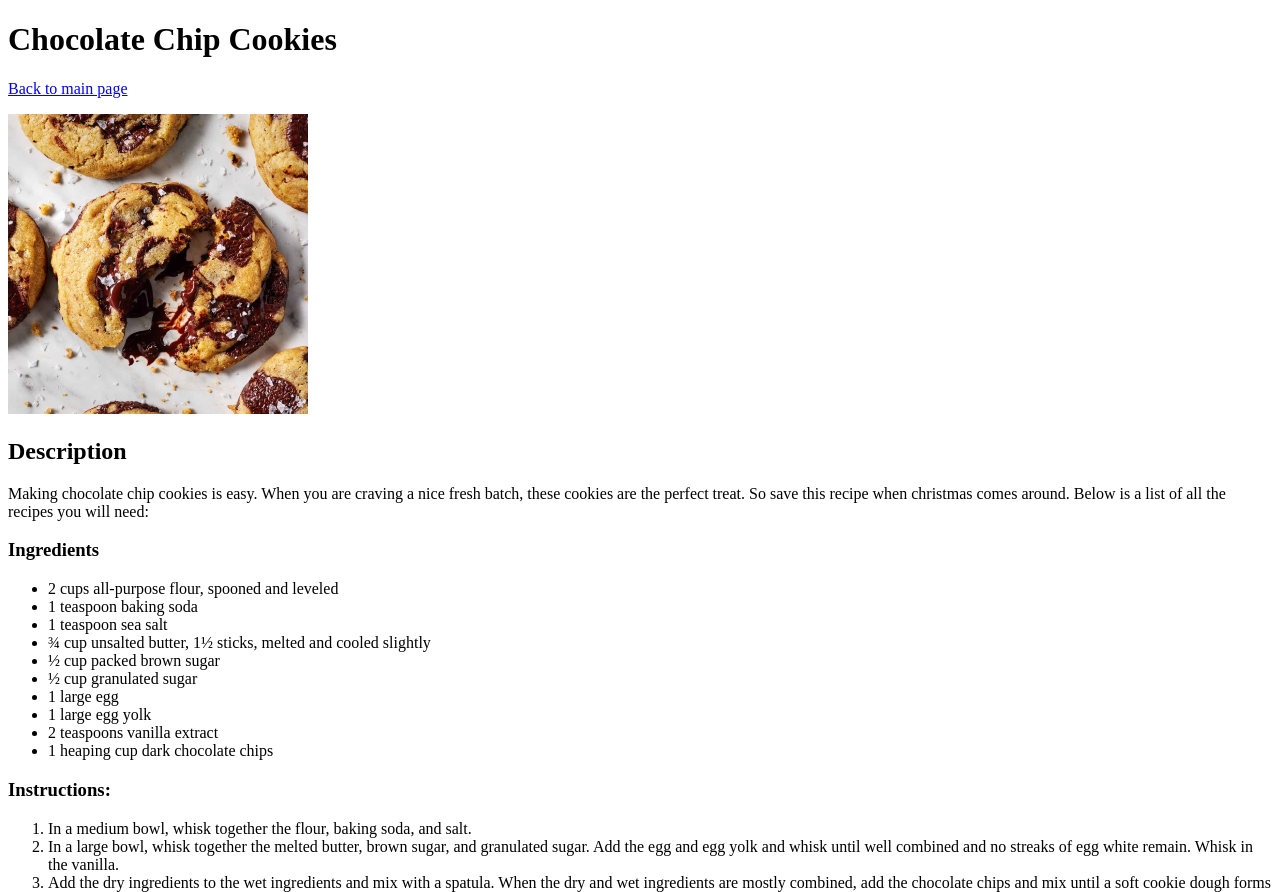
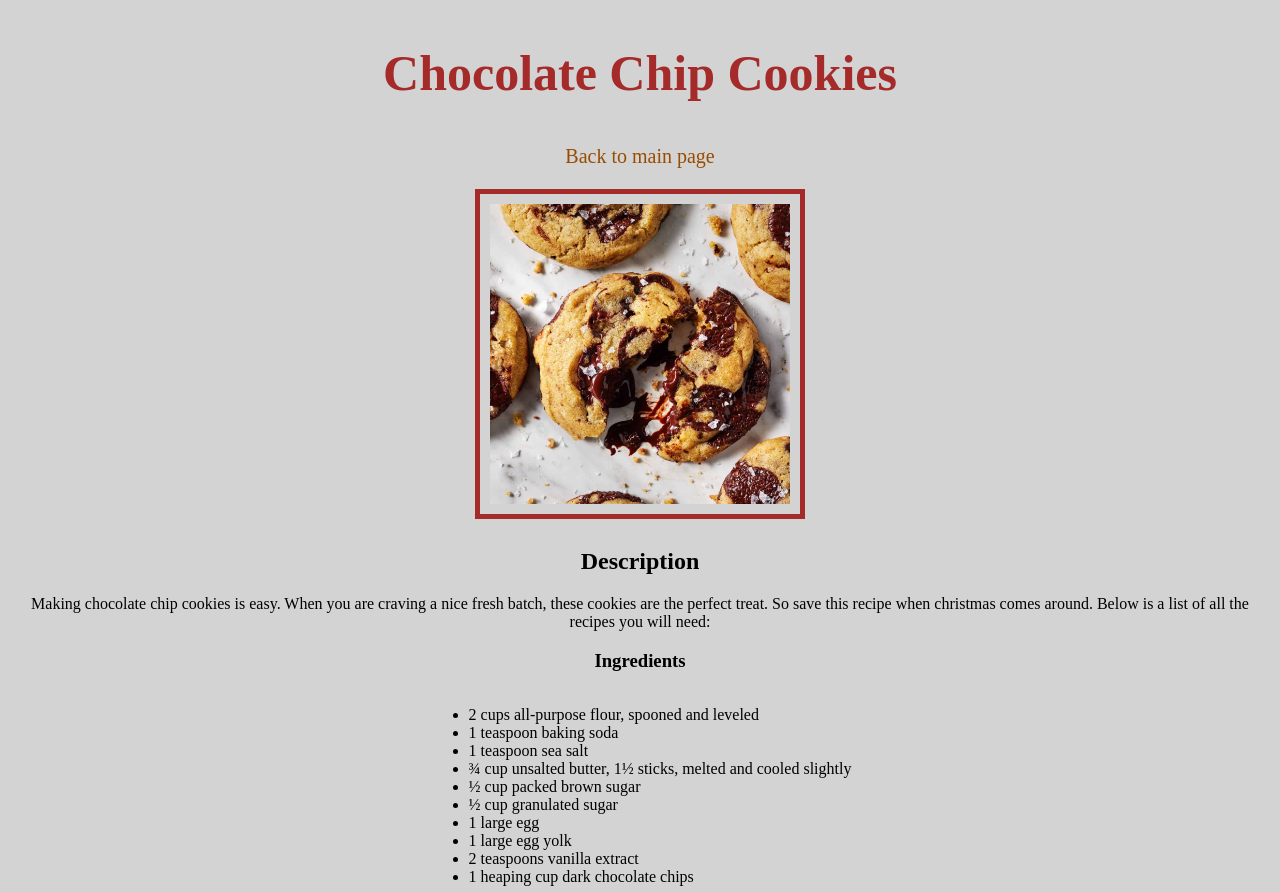
Before and after one commit to XieVic978/Odin-project, a plain HTML site: page Odin-recipes/recipes/cookies.html in a window 1280 px wide. Shown: the top 892 px of the page. Drawn offline with Linux system fonts and the light colour scheme.

Commit message:
Added CSS to html

```diff
--- a/Odin-recipes/recipes/cookies.html
+++ b/Odin-recipes/recipes/cookies.html
@@ -3,12 +3,14 @@
   <head>
     <meta charset = "UTF-8">
     <title>Cookies Recipe</title>
+    <link rel="stylesheet" href="styles.css">
+
   </head>
   <body>
-    <h1>Chocolate Chip Cookies</h1>
-    <a href="../index.html">Back to main page</a>
+    <h1 class = "title">Chocolate Chip Cookies</h1>
+    <a class = 'link' href="../index.html">Back to main page</a>
     <p></p>
-    <img src ="../odin-recipe-images/cookies.jpg" alt = "Freshly baked chocolate chip cookies" width="300"/>
+    <img class = 'image' src ="../odin-recipe-images/cookies.jpg"  alt = "Freshly baked chocolate chip cookies" width="300"/>
     <h2>Description</h2>
     <p>Making chocolate chip cookies is easy. When you are craving a nice fresh batch, these cookies are the perfect treat. So save this recipe when christmas comes around. Below is a list of all the recipes you will need: </p>
     <h3>Ingredients</h3>
--- /dev/null
+++ b/Odin-recipes/recipes/styles.css
@@ -0,0 +1,28 @@
+body{
+  background-color:lightgrey;
+  text-align: center;
+}
+.image{
+  padding:10px;
+  outline:5px solid brown;
+  margin: 10px;
+}
+
+.title{
+  padding: 10px;
+  color:brown;
+  font-size:50px;
+}
+ul, ol{
+  display: inline-block;
+  text-align: left;
+}
+.link{
+  text-decoration: none;
+  color:#994C00;
+  font-size:20px;
+}
+.link:hover{
+  color:#331900;
+
+}
```
Also changed, not shown: Odin-recipes/recipes/brownies.html (+2 -0 lines).
